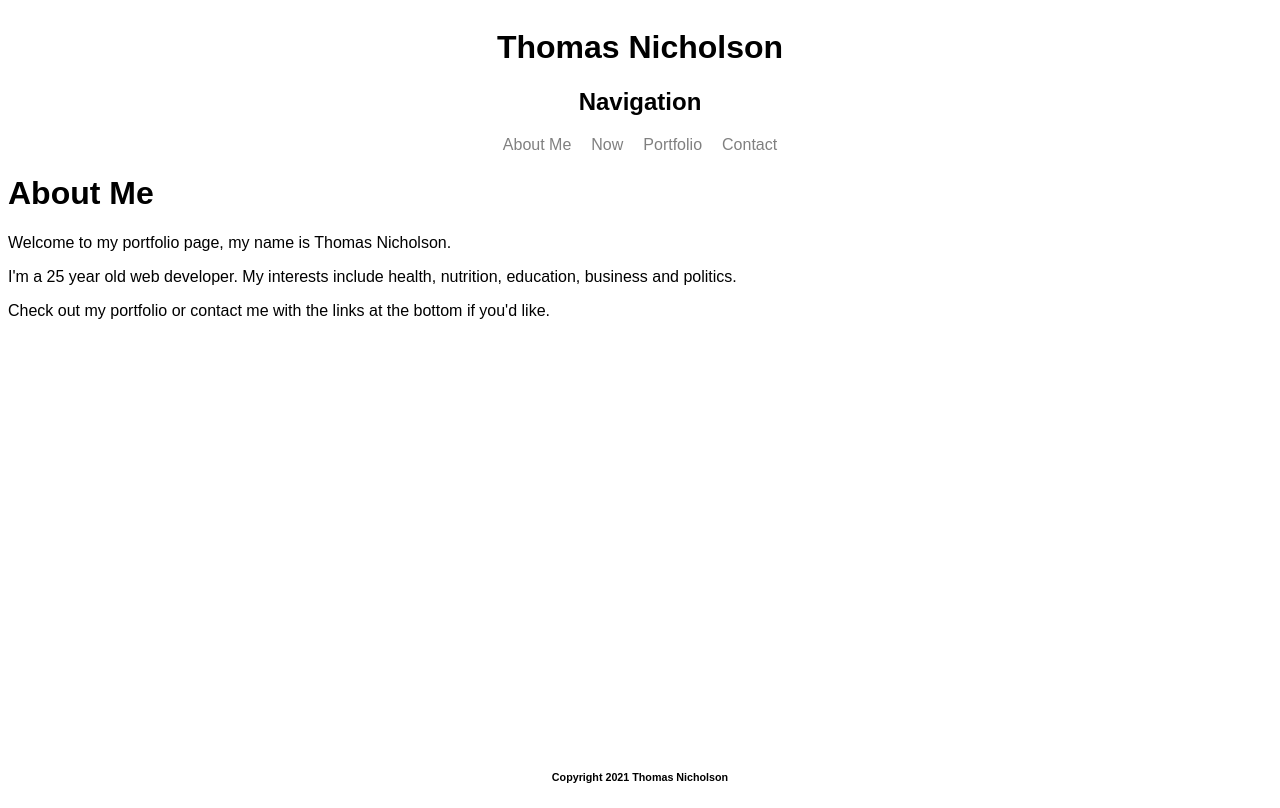
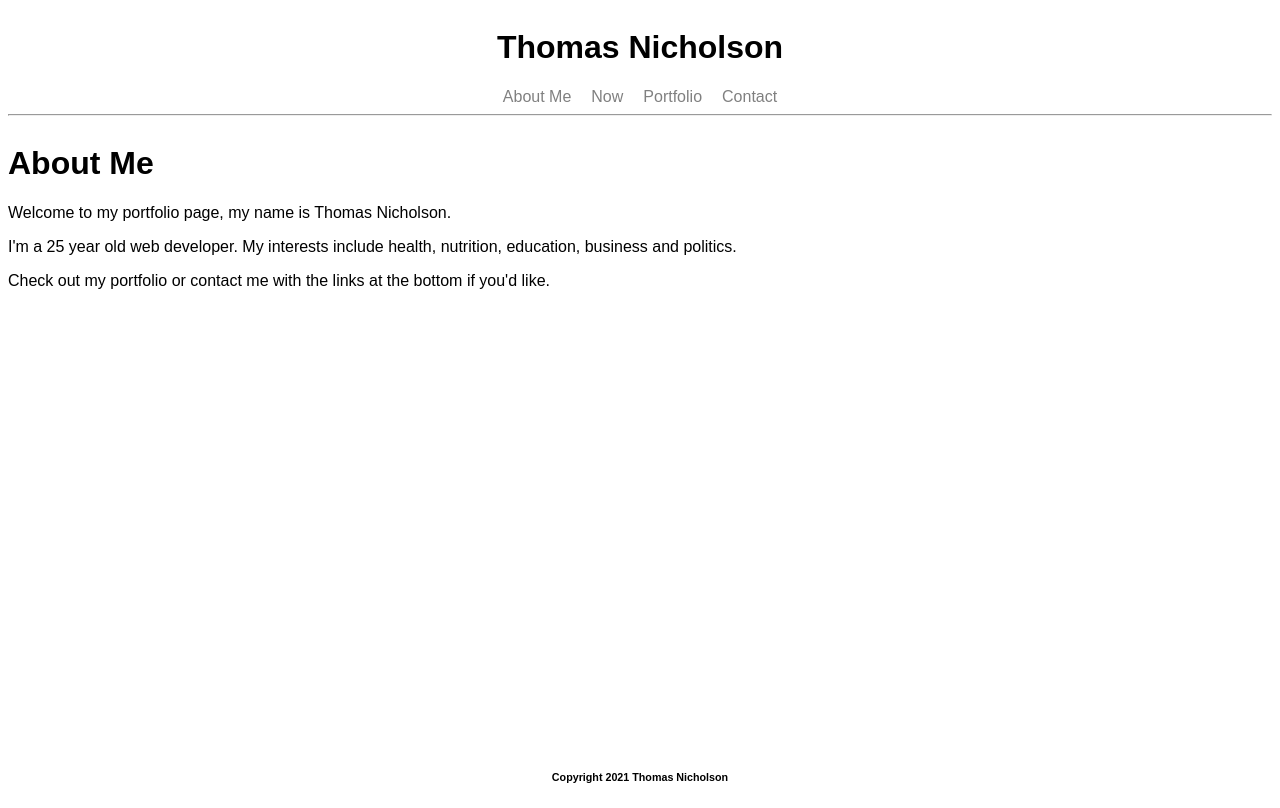
Before and after one commit to thomas-nicholson/react-portfolio, a React (Create React App) app: page / in a window 1280 px wide. Built offline with nearby package versions, Linux system fonts and the light colour scheme.

Commit message:
added horizontal line to navigation component

```diff
--- a/src/components/Navigation.js
+++ b/src/components/Navigation.js
@@ -13,13 +13,13 @@ const style = {
 function Navigation({ currentPage, onPageChange }) {
     return(
         <div>
-            <h2>Navigation</h2>
             <ul style={style.list}>
                 <li style={style.item}><a href="#aboutme" onClick={() => onPageChange('AboutMe')}>About Me</a></li>
                 <li style={style.item}><a href="#now" onClick={() => onPageChange('Now')}>Now</a></li>
                 <li style={style.item}><a href="#portfolio" onClick={() => onPageChange('Portfolio')}>Portfolio</a></li>
                 <li style={style.item}><a href="#contact" onClick={() => onPageChange('Contact')}>Contact</a></li>
             </ul>
+            <hr />
         </div>
     );
 }
```
